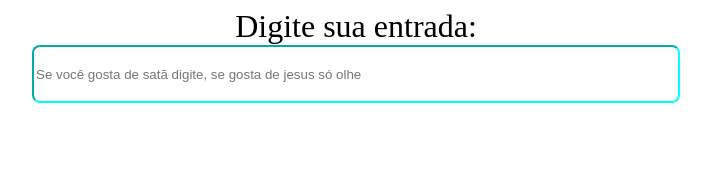
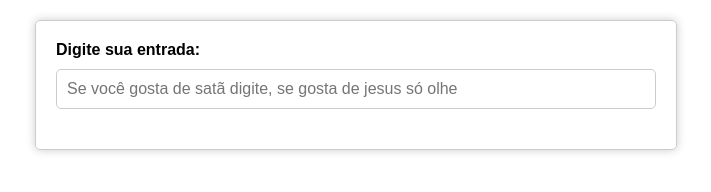
Before and after one commit to maaxg/lexicalAnalyzer, a plain HTML site: page index.html in a window 1280 px wide. Shown: the whole page, without its empty margins (284-995 px from the left). Drawn offline with Linux system fonts and the light colour scheme.

Commit message:
💄 Fix style

```diff
--- a/index.css
+++ b/index.css
@@ -1,22 +1,46 @@
-body {
-  background-color: #fff;
-}
 form {
-  display: flex;
-  flex: 1;
-  align-items: center;
-  justify-content: center;
-  flex-direction: column;
+  margin: 20px auto;
+  max-width: 600px;
+  padding: 20px;
+  border: 1px solid #ccc;
+  border-radius: 5px;
+  box-shadow: 0 0 10px #ccc;
+  font-family: Arial, sans-serif;
 }
 
 label {
-  font-size: 32px;
-  color: black;
+  display: block;
+  margin-bottom: 10px;
+  font-weight: bold;
 }
 
-#inpt-data {
-  width: 640px;
-  height: 52px;
-  border-radius: 8px;
-  border-color: cyan;
+input[type="text"] {
+  padding: 10px;
+  font-size: 16px;
+  border-radius: 5px;
+  border: 1px solid #ccc;
+  margin-bottom: 20px;
+  width: 100%;
+  box-sizing: border-box;
 }
+
+button {
+  padding: 10px 20px;
+  background-color: #007bff;
+  color: #fff;
+  border: none;
+  border-radius: 5px;
+  font-size: 16px;
+  cursor: pointer;
+}
+
+button:hover {
+  background-color: #0069d9;
+}
+
+.container {
+  display: grid;
+  padding-top: 20px;
+  font-weight: bold;
+  row-gap: 2px;
+}
```
